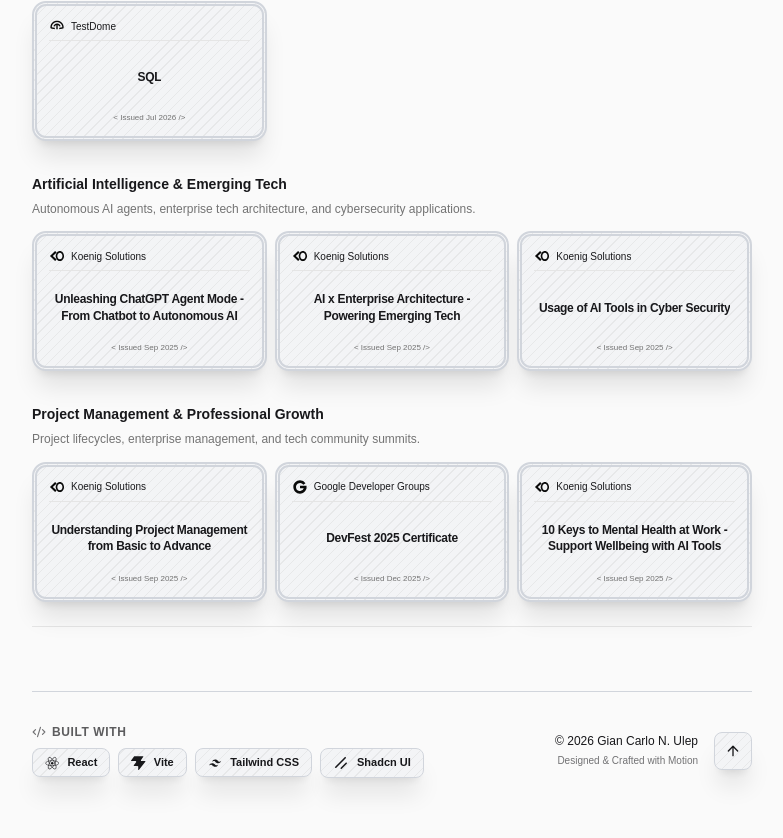
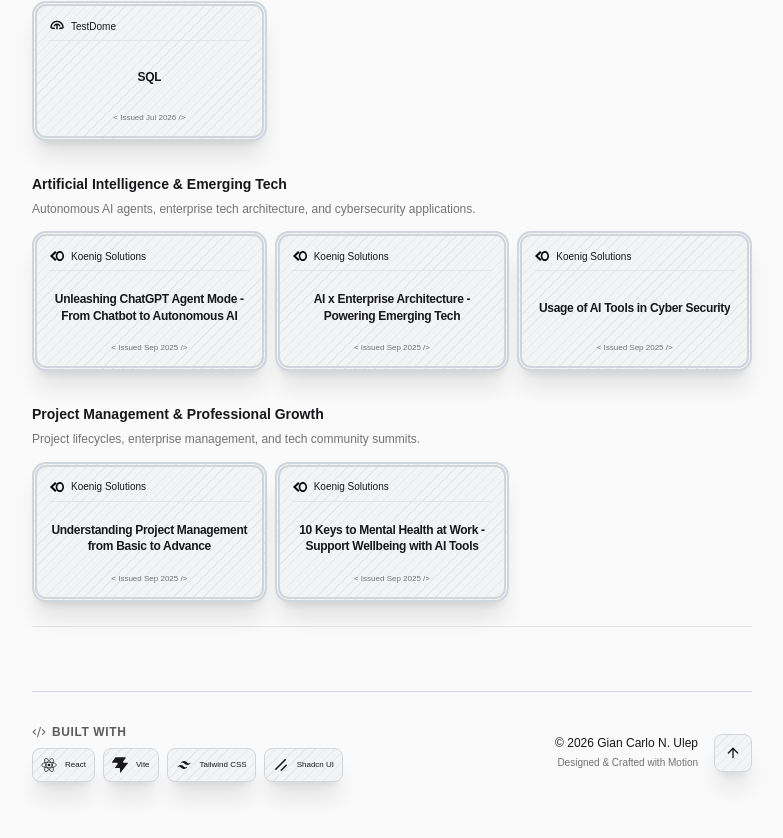
Before and after one commit to Jingjing-20/portfolio, a React (Vite) app: page / in a window 1280 px wide. Shown: the part 2469-3307 px from the top of the page, without its empty margins (248-1031 px from the left). Built offline with nearby package versions, Linux system fonts and the light colour scheme.

Commit message:
restructure 42

```diff
--- a/src/components/Footer.jsx
+++ b/src/components/Footer.jsx
@@ -3,18 +3,8 @@ import { ArrowUp, Code2 } from 'lucide-react';
 import { cn } from '@/lib/utils';
 
 const ShadcnIcon = (props) => (
-  <svg
-    xmlns="http://www.w3.org/2000/svg"
-    width="1em"
-    height="1em"
-    viewBox="0 0 24 24"
-    {...props}
-  >
-    <title>shadcn-ui</title>
-    <path
-      fill="currentColor"
-      d="m19.01 11.55l-7.46 7.46c-.46.46-.46 1.19 0 1.65a1.16 1.16 0 0 0 1.64 0l7.46-7.46c.46-.46.46-1.19 0-1.65s-1.19-.46-1.65 0Zm.16-8.21c-.46-.46-1.19-.46-1.65 0L3.34 17.52c-.46.46-.46 1.19 0 1.65a1.16 1.16 0 0 0 1.64 0L19.16 4.99c.46-.46.46-1.19 0-1.65Z"
-    />
+  <svg xmlns="http://www.w3.org/2000/svg" width="1em" height="1em" viewBox="0 0 24 24" {...props}>
+    <path fill="currentColor" d="m19.01 11.55l-7.46 7.46c-.46.46-.46 1.19 0 1.65a1.16 1.16 0 0 0 1.64 0l7.46-7.46c.46-.46.46-1.19 0-1.65s-1.19-.46-1.65 0Zm.16-8.21c-.46-.46-1.19-.46-1.65 0L3.34 17.52c-.46.46-.46 1.19 0 1.65a1.16 1.16 0 0 0 1.64 0L19.16 4.99c.46-.46.46-1.19 0-1.65Z" />
   </svg>
 );
 
@@ -22,15 +12,18 @@ const PORTFOLIO_STACK = [
   { name: 'React', icon: Tools['React']?.icon },
   { name: 'Vite', icon: Tools['Vite']?.icon },
   { name: 'Tailwind CSS', icon: Tools['Tailwind CSS']?.icon },
-  { name: 'Shadcn UI', icon: <ShadcnIcon className="h-4 w-4" /> },
+  { name: 'Shadcn UI', icon: <ShadcnIcon className="h-5 w-5" /> },
 ];
 
-const footerButtonClasses = cn(
-  'shadow-xl inline-flex items-center gap-2 rounded-md px-3 py-1.5',
+// Reusing the exact same button style from About section
+const outlineButtonWithLabelClasses = cn(
+  'shadow-xl inline-flex items-center justify-center gap-2 rounded-md p-2',
   'bg-textured border border-gray-300 dark:border-white/20',
-  'hover:border-gray-800 dark:hover:border-white/70 transition-all duration-200 hover:-translate-y-0.5',
+  'hover:border-gray-800 dark:hover:border-white/70 transition-all duration-200',
   'focus-visible:border-ring focus-visible:ring-ring/50 focus-visible:ring-[3px]',
-  'text-xs font-medium text-base-content cursor-default'
+  'disabled:pointer-events-none disabled:opacity-50',
+  "[&_svg]:pointer-events-none [&_svg:not([class*='size-'])]:size-4 shrink-0 [&_svg]:shrink-0",
+  'text-sm font-medium cursor-pointer'
 );
 
 const backToTopButtonClasses = cn(
@@ -57,9 +50,13 @@ export default function Footer() {
           </div>
           <div className="flex flex-wrap items-center justify-center md:justify-start gap-2">
             {PORTFOLIO_STACK.map((item) => (
-              <div key={item.name} className={footerButtonClasses}>
-                <span className="shrink-0 text-base-content">{item.icon}</span>
-                <span className="text-[11px] font-semibold">{item.name}</span>
+              <div key={item.name} className={outlineButtonWithLabelClasses}>
+                <span className="shrink-0 text-base-content [&_svg]:h-5 [&_svg]:w-5">
+                  {item.icon}
+                </span>
+                <span className="text-[8px] font-medium text-base-content">
+                  {item.name}
+                </span>
               </div>
             ))}
           </div>
--- a/src/components/resume_sections/certificates/certificates_data.jsx
+++ b/src/components/resume_sections/certificates/certificates_data.jsx
@@ -1,7 +1,6 @@
 // Certificate image assets
 import MentalHealthImg from '@/components/resume_sections/certificates/certimg/10 Keys to Mental Health at Work - Support Wellbeing with AI Tools.png';
 import EnterpriseArchImg from '@/components/resume_sections/certificates/certimg/AI x Enterprise Architecture - Powering Emerging Tech.png';
-import DevFestImg from '@/components/resume_sections/certificates/certimg/DevFest_2025_Certificate.png';
 import NetAddressingImg from '@/components/resume_sections/certificates/certimg/Network Addressing and Basic Troubleshooting.png';
 import NetBasicsImg from '@/components/resume_sections/certificates/certimg/Networking Basics.png';
 import NetDevicesImg from '@/components/resume_sections/certificates/certimg/Networking Devices and Initial Configuration.png';
@@ -132,15 +131,6 @@ export const CERTIFICATE_CATEGORIES = [
         link: 'no link',
       },
       {
-        id: 'devfest-2025',
-        title: 'DevFest 2025 Certificate',
-        org: 'Google Developer Groups',
-        image: DevFestImg,
-        icon: GoogleIcon,
-        issuedDate: '2025-12-01',
-        link: 'no link',
-      },
-      {
         id: 'mental-health',
         title: '10 Keys to Mental Health at Work - Support Wellbeing with AI Tools',
         org: 'Koenig Solutions',
```
